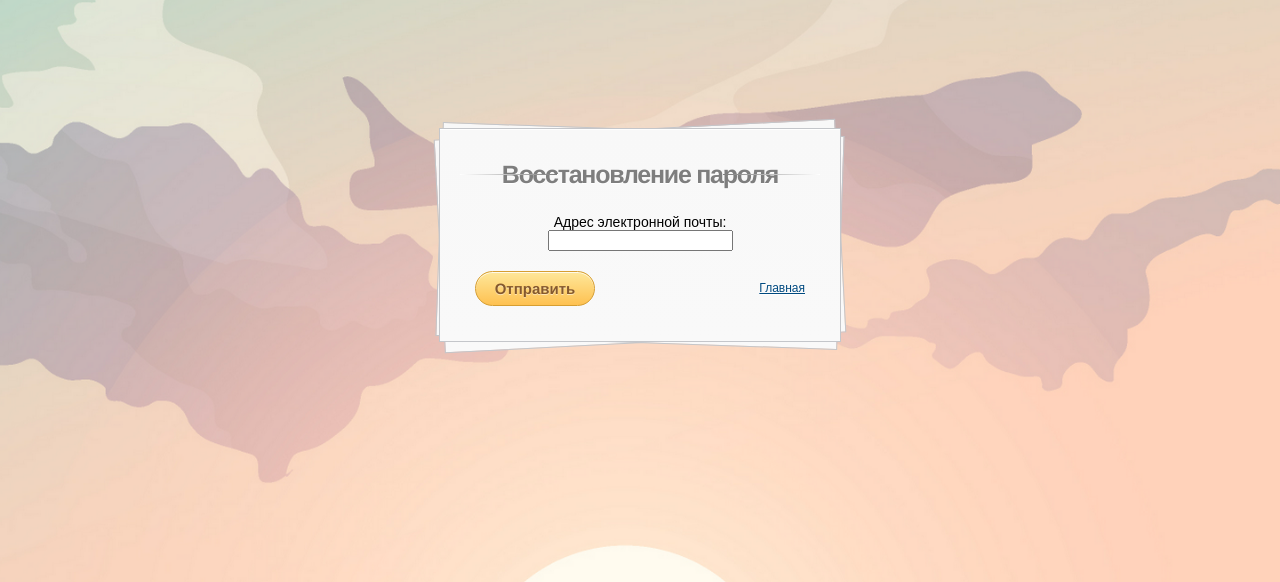
After one commit to rebelbek/my_first_django_project, a Django app: page /cabinet/password-reset/ in a window 1280 px wide. The commit adds this page. Shown: the top 582 px of the page. Run offline with Django 4.2, Linux system fonts and the light colour scheme; parts of the project's set-up code (start-up, migrations or seed data) failed here and were passed over.

Commit message:
Добавил возможность восстановления пароля по почте

```diff
--- a/app/templates/registration/login.html
+++ b/app/templates/registration/login.html
@@ -17,9 +17,9 @@
 			<div>
 			    {{form.errors}}
 				<input type="submit" value="Войти" />
-<!--				<a href="#">Lost your password?</a>-->
 				<a href="{% url 'signup' %}">Регистрация</a>
 				<a href="/">Главная</a>
+				<br><a href="{% url 'password_reset' %}">Забыли свой пароль ?</a>
 			</div>
 		</form>
 {% endblock %}
--- /dev/null
+++ b/app/templates/registration/password_reset.html
@@ -0,0 +1,19 @@
+{% extends 'registration/base_user.html' %}
+
+{% block title %}
+Восстановление пароля
+{% endblock %}
+
+{% block content %}
+		<form method="post">
+			{% csrf_token %}
+			<h1>Восстановление пароля</h1>
+			<div>
+				{{form}}
+			</div>
+			<div>
+				<input type="submit" value="Отправить" />
+				<a href="/">Главная</a>
+			</div>
+		</form>
+{% endblock %}
--- a/app/users/urls.py
+++ b/app/users/urls.py
@@ -6,6 +6,7 @@ urlpatterns = [
     path('', include('django.contrib.auth.urls')),
     path('check-borders', views.check_borders, name='check_borders'),
     path('signup/', views.SignUp.as_view(), name='signup'),
+    path('password-reset/', views.MyPasswordResetView.as_view(), name='password_reset'),
     path('deal-detail/<int:pk>', views.deal_detail, name='deal_detail'),
     path('deal-add/<str:secid>', views.deal_add, name='deal_add'),
     path('stocks-add/<int:pk>', views.stocks_add, name='stocks_add'),
--- a/app/users/views.py
+++ b/app/users/views.py
@@ -1,4 +1,6 @@
 import datetime
+
+from django.contrib.auth.views import PasswordResetView
 from django.shortcuts import render, get_object_or_404
 from django.http import HttpResponseRedirect
 from django.urls import reverse, reverse_lazy
@@ -122,6 +124,9 @@ class SignUp(CreateView):
     template_name = "registration/signup.html"
 
 
+class MyPasswordResetView(PasswordResetView):
+    template_name = "registration/password_reset.html"
+
 def verify(request, uuid):
     try:
         user = User.objects.get(verification_uuid=uuid, is_verified=False)
```
Also changed, not shown: README.md.
